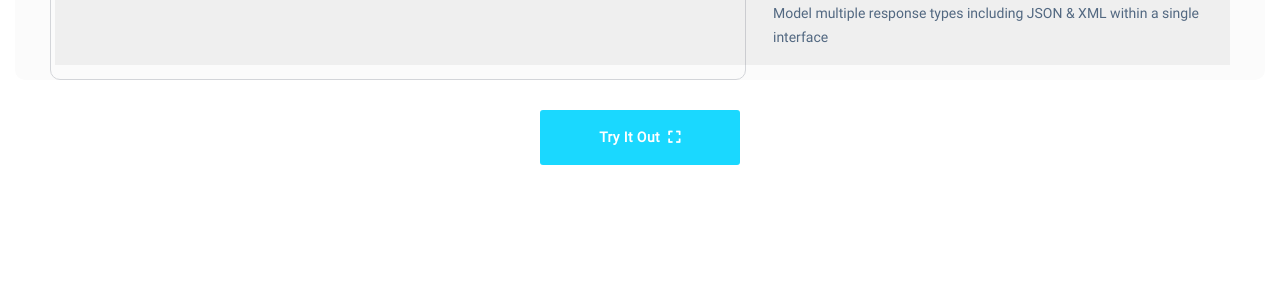
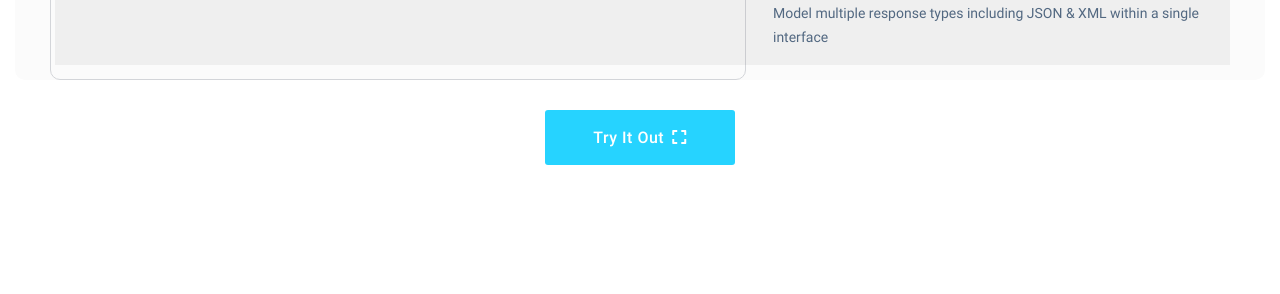
Before and after one commit to raml-org/raml-org, a Jekyll site: the page built from index.html, in a window 1280 px wide. Shown: the part 1224-1518 px from the top of the page. Built offline with Jekyll 4.4.1, drawn with Linux system fonts in a browser that asks for light colours; nearby versions of some CDN libraries; a script that is not in the unit is left out.

Commit message:
Copy try-btn styles from the nav button

```diff
--- a/css/style.scss
+++ b/css/style.scss
@@ -590,20 +590,22 @@ header{
     padding: 30px;
   }
   a.playground-btn{
-    max-width: 200px;
+    max-width: 190px;
     height: 55px;
     padding: 0;
     margin: auto;
     border: 0px;
     border-radius: 3px;
-    background-color: #1ad8ff;
+    background-color: $sky-blue;
     color: $white;
-    font-family: 'Roboto-Regular';
-    font-size: $font-face-small;
-    font-weight: 600;
-    letter-spacing: 0.44px;
+    font-family: $font-face-medium;
+    font-size: $font-h3;
+    letter-spacing: 0.5px;
     line-height: 55px;
     text-align: center;
+  }
+  a.playground-btn:hover {
+    background-color: $sky-blue-hover;
   }
   #demo-message {
     background-image: linear-gradient(#F9F9F9, #FFFFFF);
--- a/index.html
+++ b/index.html
@@ -102,7 +102,7 @@ title:  'Welcome'
     </div>
 
     <div class="container-fluid d-none d-sm-block" id="playground-btn-block">
-      <a class="pull-right d-sm-none d-md-block playground-btn try-it-out-btn" href="">Try It Out<i class="fas fa-expand"></i></a>
+      <a class="pull-right d-sm-none d-md-block playground-btn try_btn try-it-out-btn" href="">Try It Out<i class="fas fa-expand"></i></a>
     </div>
 
   </div>
```
